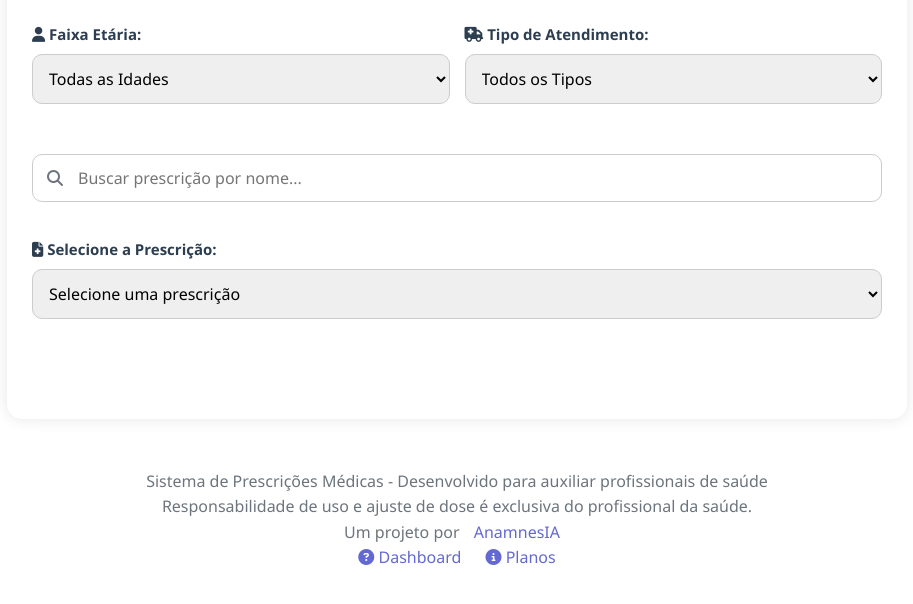
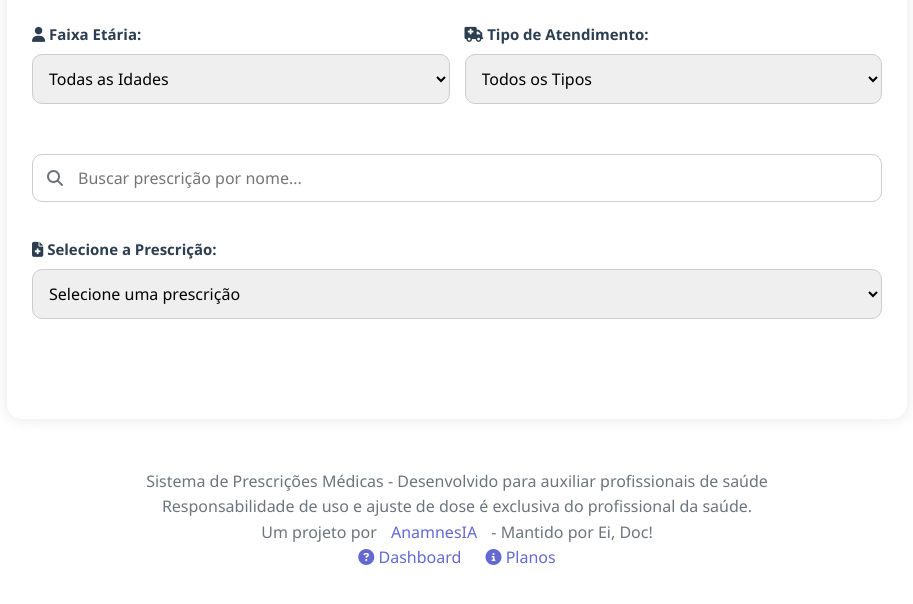
Before and after one commit to Meph3w/Prescritores, a plain HTML site: page index.html in a window 1280 px wide. Shown: the part 162-766 px from the top of the page, without its empty margins (183-1096 px from the left). Drawn offline with nearby package versions, Linux system fonts and the light colour scheme; no server answers.

Commit message:
Update index.html

```diff
--- a/index.html
+++ b/index.html
@@ -30,10 +30,10 @@
                 <label for="tipoAtendimento"><i class="fas fa-ambulance"></i> Tipo de Atendimento:</label>
                 <select id="tipoAtendimento" onchange="filtrarPrescricoes()">
                     <option value="todos">Todos os Tipos</option>
+                    <option value="urgencia">Urgência/Emergência</option>
                     <option value="consulta">Consulta Eletiva</option>
                     <option value="cronico">Condição Crônica</option>
                     <option value="sazonal">Sazonal/Frequente</option>
-                    <option value="urgencia">Urgência/Emergência</option>
                 </select>
             </div>
         </div>
@@ -102,7 +102,7 @@
     <footer>
         <p>Sistema de Prescrições Médicas - Desenvolvido para auxiliar profissionais de saúde</p>
         <p>Responsabilidade de uso e ajuste de dose é exclusiva do profissional da saúde.</p>
-        <p>Um projeto por <a href="https://anamnesia.club" target="_blank">AnamnesIA</a></p>
+        <p>Um projeto por <a href="https://anamnesia.club" target="_blank">AnamnesIA</a> - Mantido por Ei, Doc!</p>
         <div>
             <a href="https://anamnesia.club/dashboard/"><i class="fas fa-question-circle"></i> Dashboard</a>
             <a href="https://anamnesia.club/planos/"><i class="fas fa-info-circle"></i> Planos</a>
@@ -113,7 +113,7 @@
     <script src="https://cdnjs.cloudflare.com/ajax/libs/jspdf/2.5.1/jspdf.umd.min.js"></script>
     <script src="https://cdnjs.cloudflare.com/ajax/libs/html2canvas/1.4.1/html2canvas.min.js"></script>
 
-    <!-- Seus scripts organizados -->
+    <!-- Scripts -->
     <script src="js/loader.js"></script>
     <script src="js/editor.js"></script>
     <script src="js/pdf.js"></script>
```
